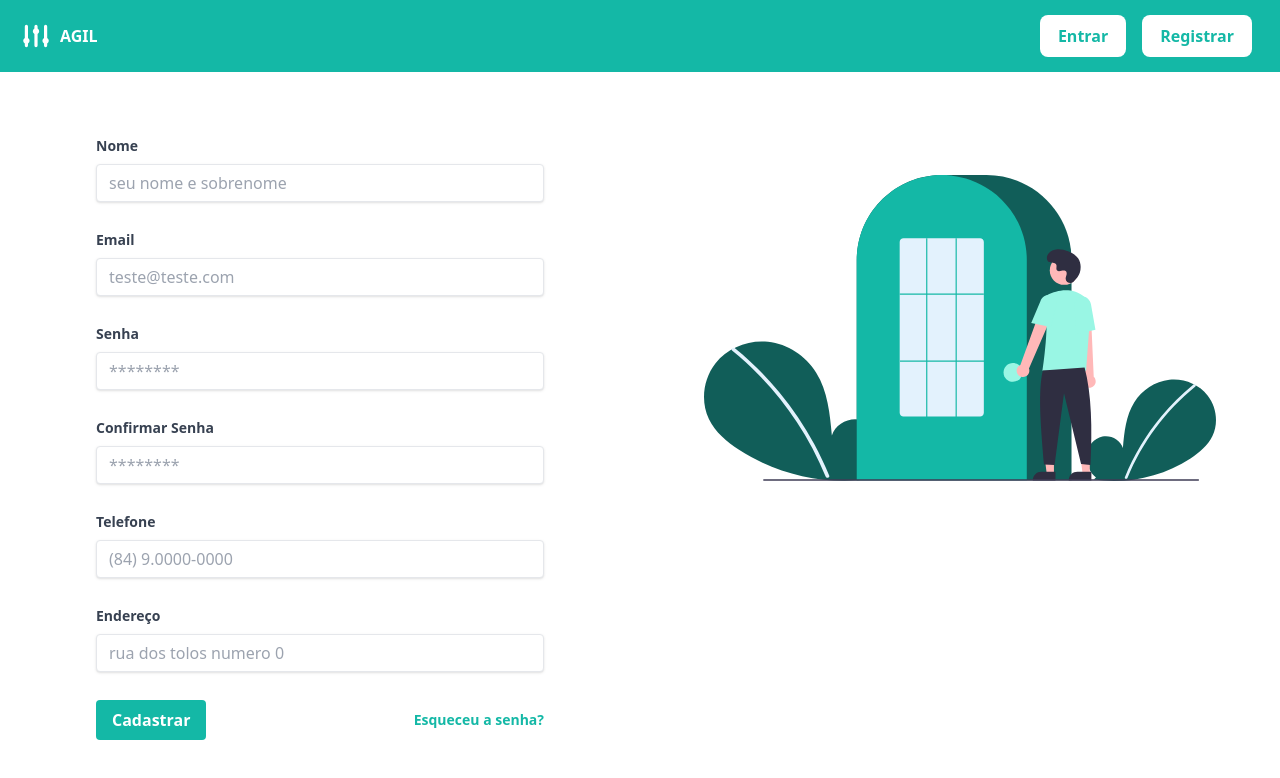
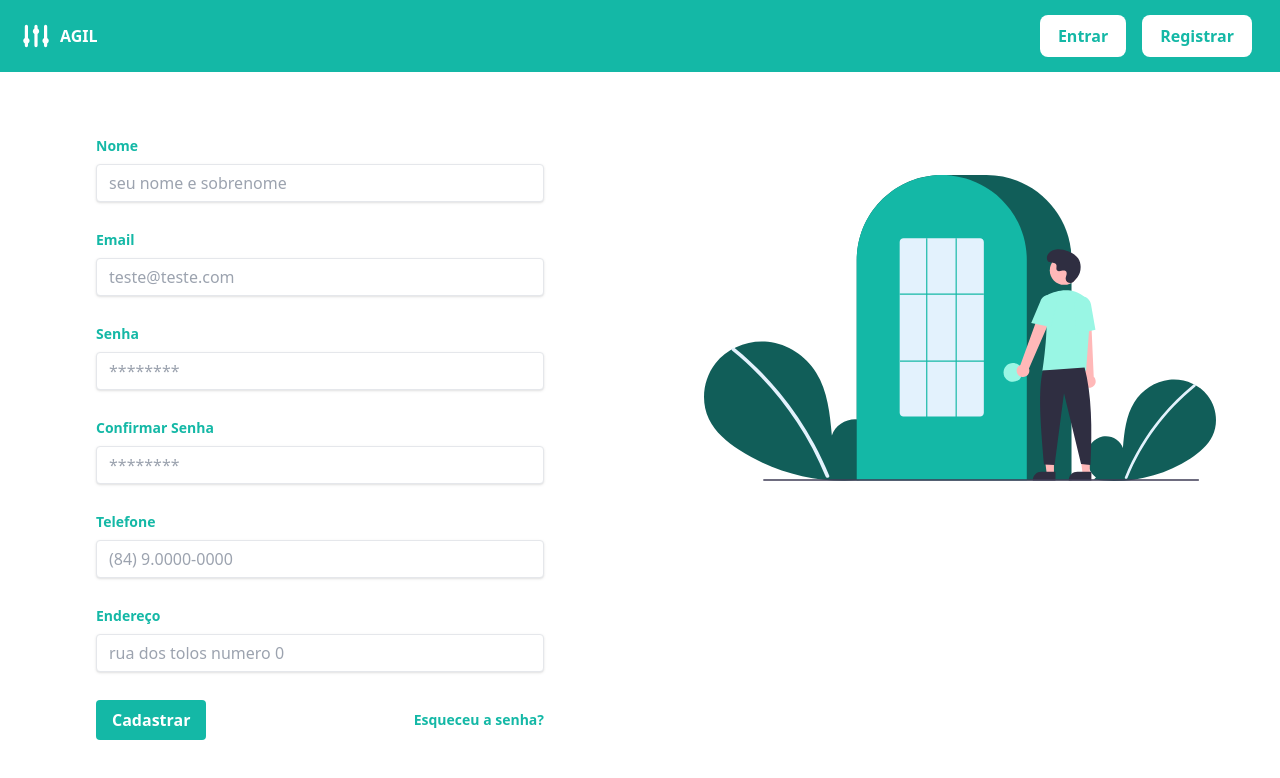
Before and after one commit to PA2-AGIL/frontend-reborn, a Next.js app: page /cadastrar in a window 1280 px wide. Shown: the top 778 px of the page. Built offline with nearby package versions, Linux system fonts and the light colour scheme.

Commit message:
style: Change color on labels for forms

```diff
--- a/components/form.tsx
+++ b/components/form.tsx
@@ -11,7 +11,7 @@ export const Input: React.FC<{
   return (
     <div className="mb-4">
       <label
-        className="block text-gray-700 text-sm font-bold mb-2"
+        className="block text-sm font-bold mb-2 text-teal-500"
         htmlFor="email"
       >
         {name}
```
